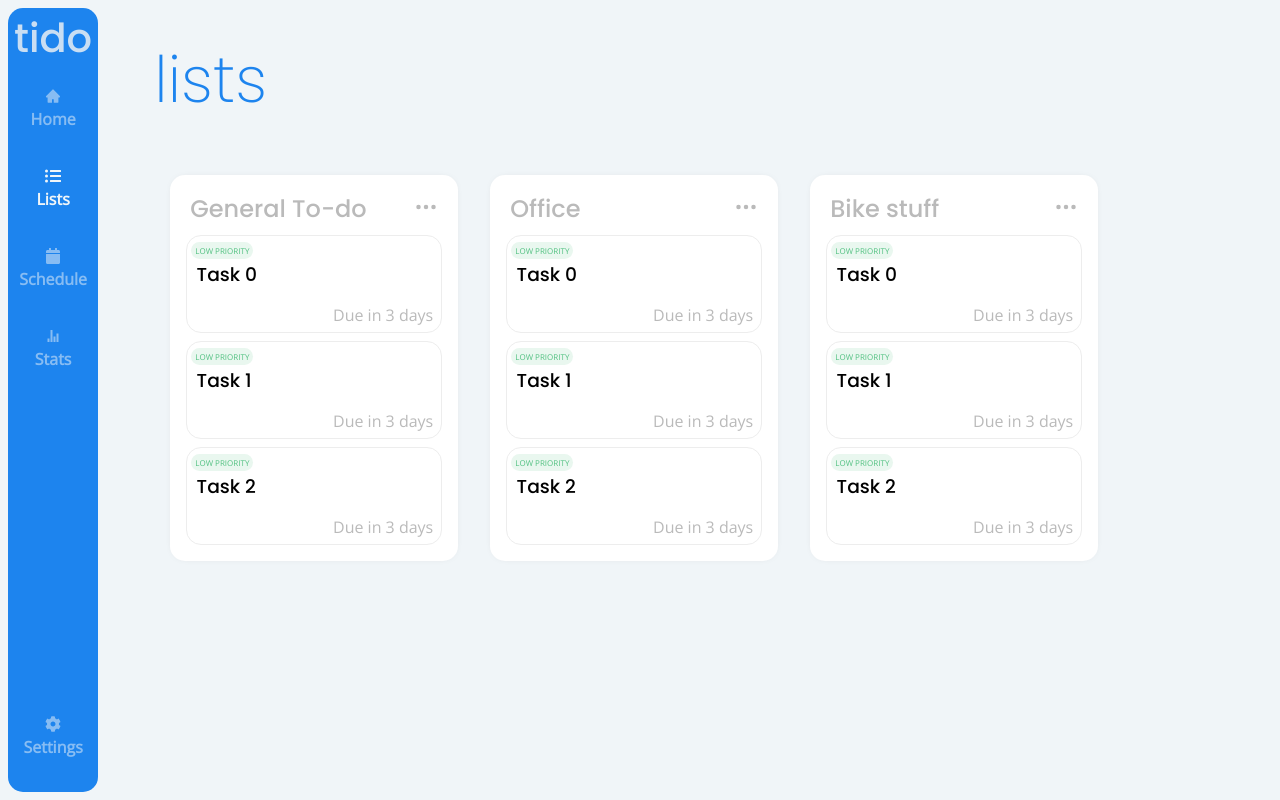
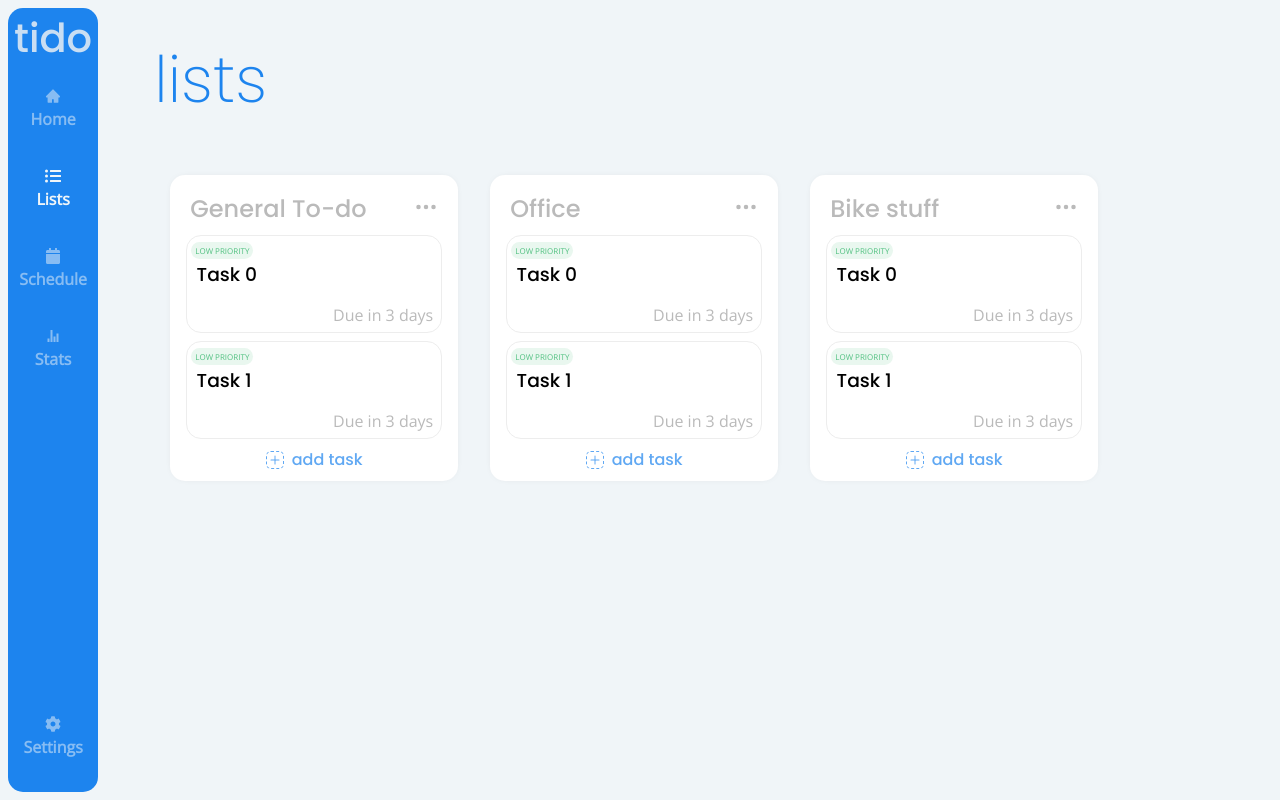
Before and after one commit to prescarlton/tido, a React (Create React App) app: page /lists in a window 1280 px wide. Built offline with nearby package versions, Linux system fonts and the light colour scheme.

Commit message:
moved newTaskForm to listPreview. not yet functional.

```diff
--- /dev/null
+++ b/src/components/atoms/ListPreviewNewTask.js
@@ -0,0 +1,12 @@
+import React from 'react';
+import { BsPlus } from 'react-icons/bs';
+const ListPreviewNewTask = (props) => {
+
+    return (
+        <div onClick={props.newTaskHandler} className='listPreviewNewTask'>
+            <BsPlus className='listPreviewNewTask__plusBtn' /> <p>add task</p>
+        </div>
+    )
+}
+
+export default ListPreviewNewTask;
--- a/src/components/molecules/ListPreview.js
+++ b/src/components/molecules/ListPreview.js
@@ -1,22 +1,39 @@
-import React from 'react';
+import React, { useState, useEffect } from 'react';
 import TaskOverview from '../atoms/TaskOverview';
 import { makeSlug } from '../../utils/slugs';
 import { BsThreeDots } from 'react-icons/bs';
+import ListPreviewNewTask from '../atoms/ListPreviewNewTask';
+import NewTaskForm from '../atoms/NewTaskForm';
+
+//temporary dummy data
+let tasks = []
+
+for (let i = 0; i < Math.floor(Math.random() * 5); i++) {
+    tasks.push({
+        name: `Task ${i}`
+    })
+}
+
 const ListPreview = (props) => {
 
-    //temporary dummy data
-    let tasks = []
+    const [showTaskForm, setShowTaskForm] = useState(false);
 
-    for (let i = 0; i < Math.floor(Math.random() * 5); i++) {
-        tasks.push({
-            name: `Task ${i}`
-        })
+    const newTaskHandler = () => {
+        setShowTaskForm(true);
     }
 
+    const newTaskSubmitHandler = (taskName) => {
+        // props.newTaskHandler(taskName);
+        setShowTaskForm(false);
+    }
+
+    const newTaskCancelHandler = () => {
+        setShowTaskForm(false);
+    }
 
     return (
         <div className='listPreview'>
-            <h2 className='listPreview__title'>{props.listName} <BsThreeDots className='listPreview__title__dots'/></h2>
+            <h2 className='listPreview__title'>{props.listName} <BsThreeDots className='listPreview__title__dots' /></h2>
             <div className='listPreview__taskContainer'>
                 {tasks.map((task) => (
                     <TaskOverview
@@ -24,6 +41,20 @@ const ListPreview = (props) => {
                         task={task}
                     />
                 ))}
+
+                {/* check if addTaskButton or newTaskForm should be shown */}
+                {showTaskForm ? (
+                    <NewTaskForm
+                        onSubmitHandler={newTaskSubmitHandler}
+                        onCancelHandler={newTaskCancelHandler}
+                    />
+                ) : (
+                        <ListPreviewNewTask
+                            newTaskHandler={newTaskHandler}
+                        />
+                    )}
+
+
             </div>
         </div>
     )
--- a/src/components/pages/ListViewPage.js
+++ b/src/components/pages/ListViewPage.js
@@ -5,6 +5,8 @@ import { connect } from 'react-redux';
 import ListPreview from '../molecules/ListPreview';
 
 const ListViewPage = (props) => {
+
+
     return (
         <div className='page'>
             <PageTitle>lists</PageTitle>
--- a/src/styles/components/_listviewpage.scss
+++ b/src/styles/components/_listviewpage.scss
@@ -33,3 +33,28 @@
 .listPreview__title__dots:active {
     color: darken($color: $gray, $amount: 20);
 }
+
+.listPreviewNewTask {
+    width:100%;
+    text-align: center;
+    display: flex;
+    justify-content: center;
+    align-items: center;
+    color:$blue;
+    opacity:.7;
+    font-family: 'Poppins';
+    transition: opacity .2s;
+}
+
+.listPreviewNewTask:hover {
+    opacity: 1;
+}
+
+.listPreviewNewTask * {
+    margin:.25em;
+}
+.listPreviewNewTask__plusBtn {
+    border: 1px dashed $blue;
+    vertical-align: middle;
+    border-radius:5px;
+}
```
